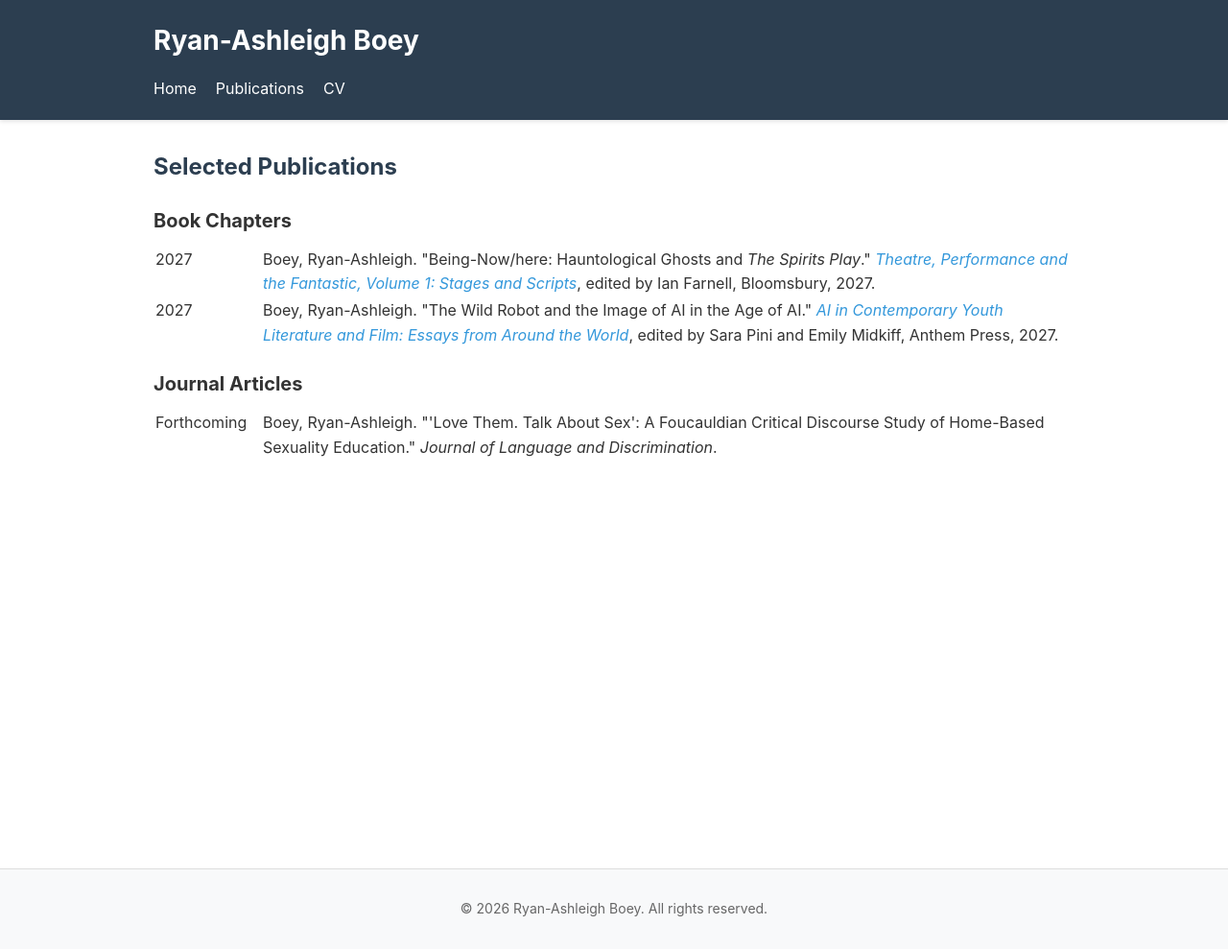
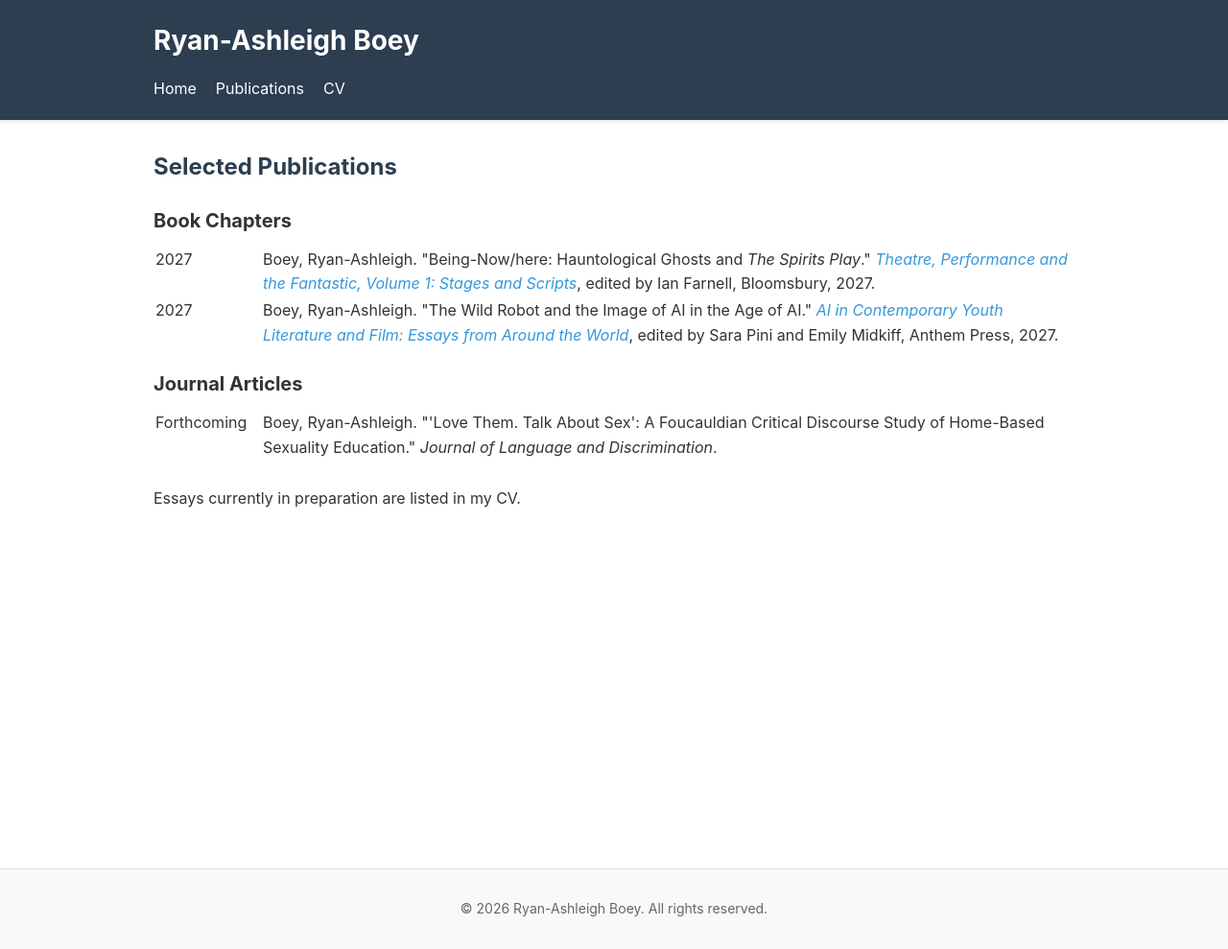
Before and after one commit to r-boey/r-boey.github.io, a Jekyll site: the page built from publications/index.md, in a window 1280 px wide. Shown: the whole page at 96% size. Built offline with Jekyll 4.4.1, drawn with Linux system fonts in a browser that asks for light colours.

Commit message:
Update index.md

```diff
--- a/publications/index.md
+++ b/publications/index.md
@@ -43,3 +43,5 @@ title: Selected Publications
     </td>
   </tr>
 </table>
+
+<br> Essays currently in preparation are listed in my CV.
```
